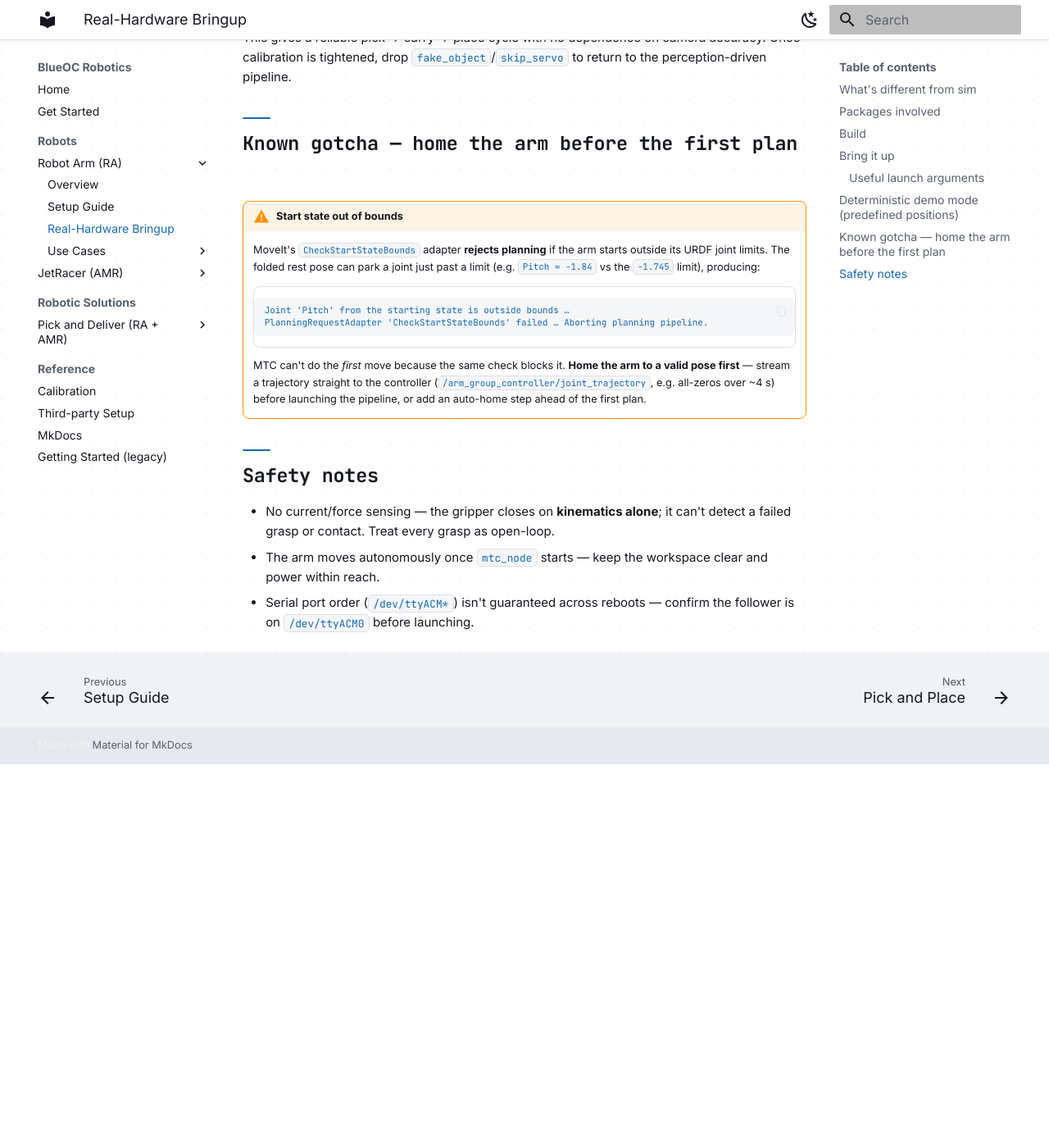
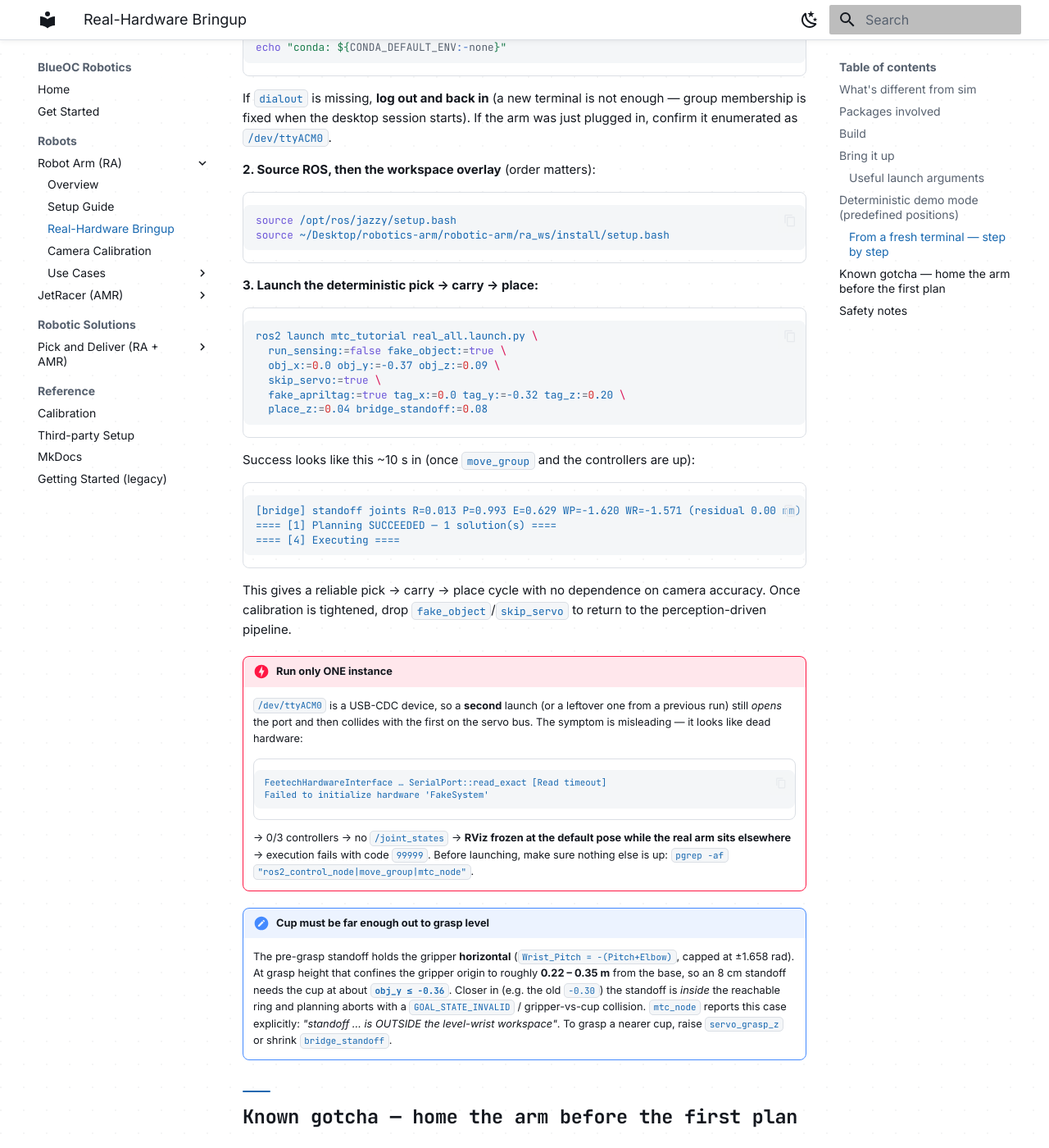
Before and after one commit to blueocvn/BlueOC-Robotics-Research-and-Development, an MkDocs documentation site: the page built from docs/docs/ra_hardware_bringup.md, in a window 1280 px wide and 1400 px high, scrolled down 2560 px. Shown: the whole window at 82% size. Built offline with MkDocs 1.6.1 and Material for MkDocs 9.7.7, drawn with Linux system fonts in a browser that asks for light colours; before the commit the page ends 3492 px from its top, so only the background shows below that; some of the changed text lies outside the part shown.

Commit message:
docs: arm real-hardware runbook + eye-to-hand camera calibration

````diff
--- a/docs/docs/ra_hardware_bringup.md
+++ b/docs/docs/ra_hardware_bringup.md
@@ -60,22 +60,81 @@ ros2 launch mtc_tutorial real_all.launch.py
 !!! important "Why predefined positions"
     On real hardware the cameras are **not yet calibrated accurately enough** to
     localize the object reliably, so perception-driven grasping isn't dependable
-    yet — **camera calibration is the current gating task**. For a repeatable live
-    demo, run open-loop with the object and destination **predefined**, which skips
-    perception and the visual-servo bridge entirely:
+    yet — **camera calibration is the current gating task** (see
+    [Camera Calibration](ra_camera_calibration.md)). For a repeatable live demo, run
+    open-loop with the object and destination **predefined**, which skips perception
+    and the visual-servo bridge entirely.
+
+### From a fresh terminal — step by step
+
+**1. Preconditions (once per login / boot).**
+
+```bash
+# You must be in the dialout group IN THIS SESSION, not just /etc/group.
+id -nG | grep -q dialout && echo "dialout OK" || echo "LOG OUT AND BACK IN"
+# No conda env active (its Python 3.13 breaks a colcon build of so_arm_perception;
+# ROS Jazzy builds against 3.12). 'conda deactivate' until this prints "(none)".
+echo "conda: ${CONDA_DEFAULT_ENV:-none}"
+```
+
+If `dialout` is missing, **log out and back in** (a new terminal is not enough —
+group membership is fixed when the desktop session starts). If the arm was just
+plugged in, confirm it enumerated as `/dev/ttyACM0`.
+
+**2. Source ROS, then the workspace overlay** (order matters):
+
+```bash
+source /opt/ros/jazzy/setup.bash
+source ~/Desktop/robotics-arm/robotic-arm/ra_ws/install/setup.bash
+```
+
+**3. Launch the deterministic pick → carry → place:**
 
 ```bash
 ros2 launch mtc_tutorial real_all.launch.py \
   run_sensing:=false fake_object:=true \
-  obj_x:=0.0 obj_y:=-0.30 obj_z:=0.05986 \
+  obj_x:=0.0 obj_y:=-0.37 obj_z:=0.09 \
   skip_servo:=true \
   fake_apriltag:=true tag_x:=0.0 tag_y:=-0.32 tag_z:=0.20 \
   place_z:=0.04 bridge_standoff:=0.08
 ```
 
+Success looks like this ~10 s in (once `move_group` and the controllers are up):
+
+```
+[bridge] standoff joints R=0.013 P=0.993 E=0.629 WP=-1.620 WR=-1.571 (residual 0.00 mm)
+==== [1] Planning SUCCEEDED — 1 solution(s) ====
+==== [4] Executing ====
+```
+
 This gives a reliable pick → carry → place cycle with no dependence on camera
 accuracy. Once calibration is tightened, drop `fake_object`/`skip_servo` to return
 to the perception-driven pipeline.
+
+!!! danger "Run only ONE instance"
+    `/dev/ttyACM0` is a USB-CDC device, so a **second** launch (or a leftover one
+    from a previous run) still *opens* the port and then collides with the first on
+    the servo bus. The symptom is misleading — it looks like dead hardware:
+
+    ```
+    FeetechHardwareInterface … SerialPort::read_exact [Read timeout]
+    Failed to initialize hardware 'FakeSystem'
+    ```
+
+    → 0/3 controllers → no `/joint_states` → **RViz frozen at the default pose while
+    the real arm sits elsewhere** → execution fails with code `99999`. Before
+    launching, make sure nothing else is up:
+    `pgrep -af "ros2_control_node|move_group|mtc_node"`.
+
+!!! note "Cup must be far enough out to grasp level"
+    The pre-grasp standoff holds the gripper **horizontal** (`Wrist_Pitch =
+    −(Pitch+Elbow)`, capped at ±1.658 rad). At grasp height that confines the
+    gripper origin to roughly **0.22 – 0.35 m** from the base, so an 8 cm standoff
+    needs the cup at about **`obj_y ≤ −0.36`**. Closer in (e.g. the old `−0.30`) the
+    standoff is *inside* the reachable ring and planning aborts with a
+    `GOAL_STATE_INVALID` / gripper-vs-cup collision. `mtc_node` reports this case
+    explicitly: *"standoff … is OUTSIDE the level-wrist workspace"*. To grasp a
+    nearer cup, raise `servo_grasp_z` or shrink `bridge_standoff`.
 
 ## Known gotcha — home the arm before the first plan
 
--- a/docs/mkdocs.yml
+++ b/docs/mkdocs.yml
@@ -8,6 +8,7 @@ nav:
           - Overview: ra_concepts.md
           - Setup Guide: ra_setup.md
           - Real-Hardware Bringup: ra_hardware_bringup.md
+          - Camera Calibration: ra_camera_calibration.md
           - Use Cases:
               - Pick and Place: ra_pick_and_place.md
               - Visual Servoing: ra_visual_servoing.md
````
Also changed, not shown: docs/docs/ra_camera_calibration.md (added, +157 -0 lines).
